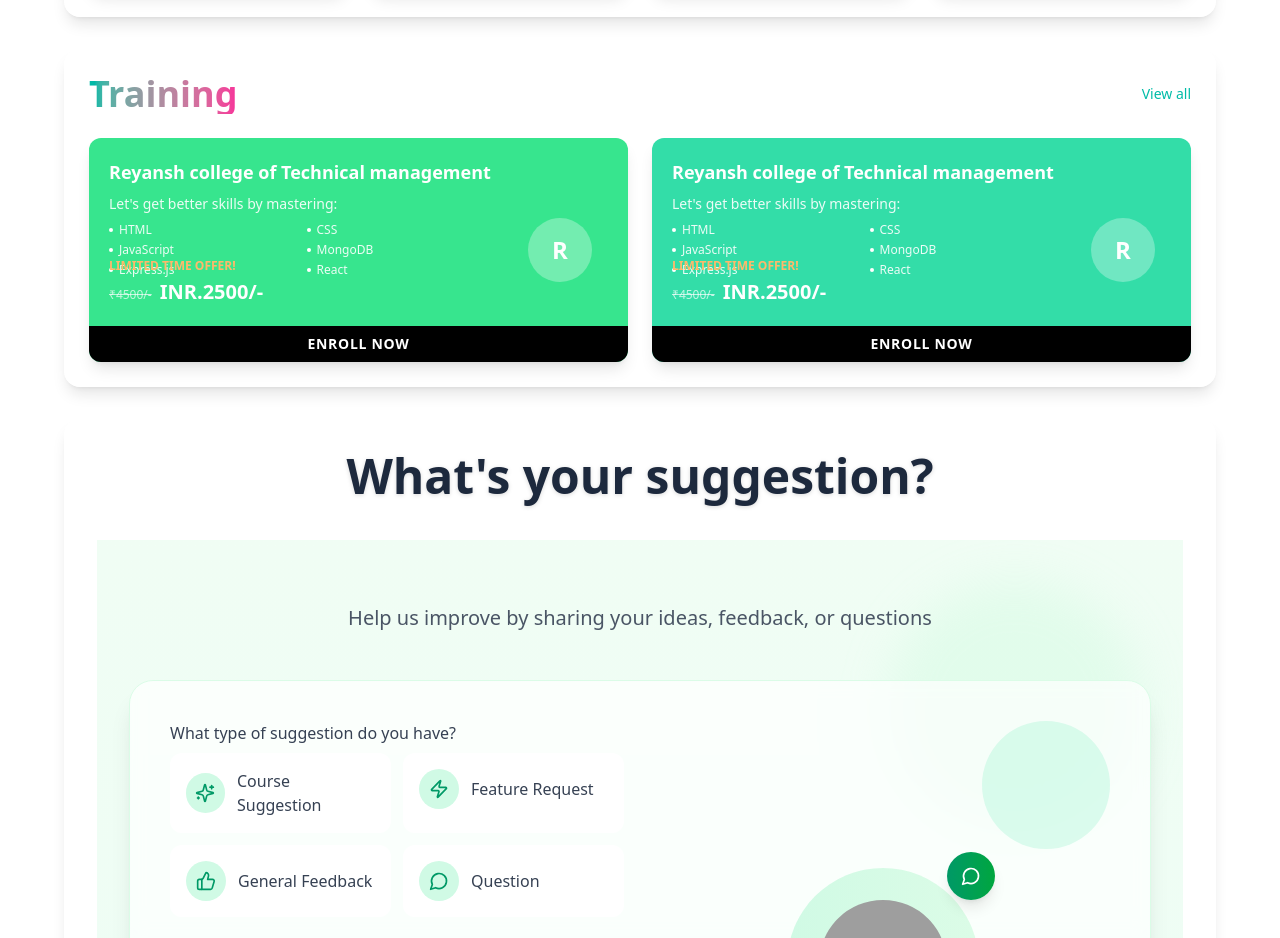
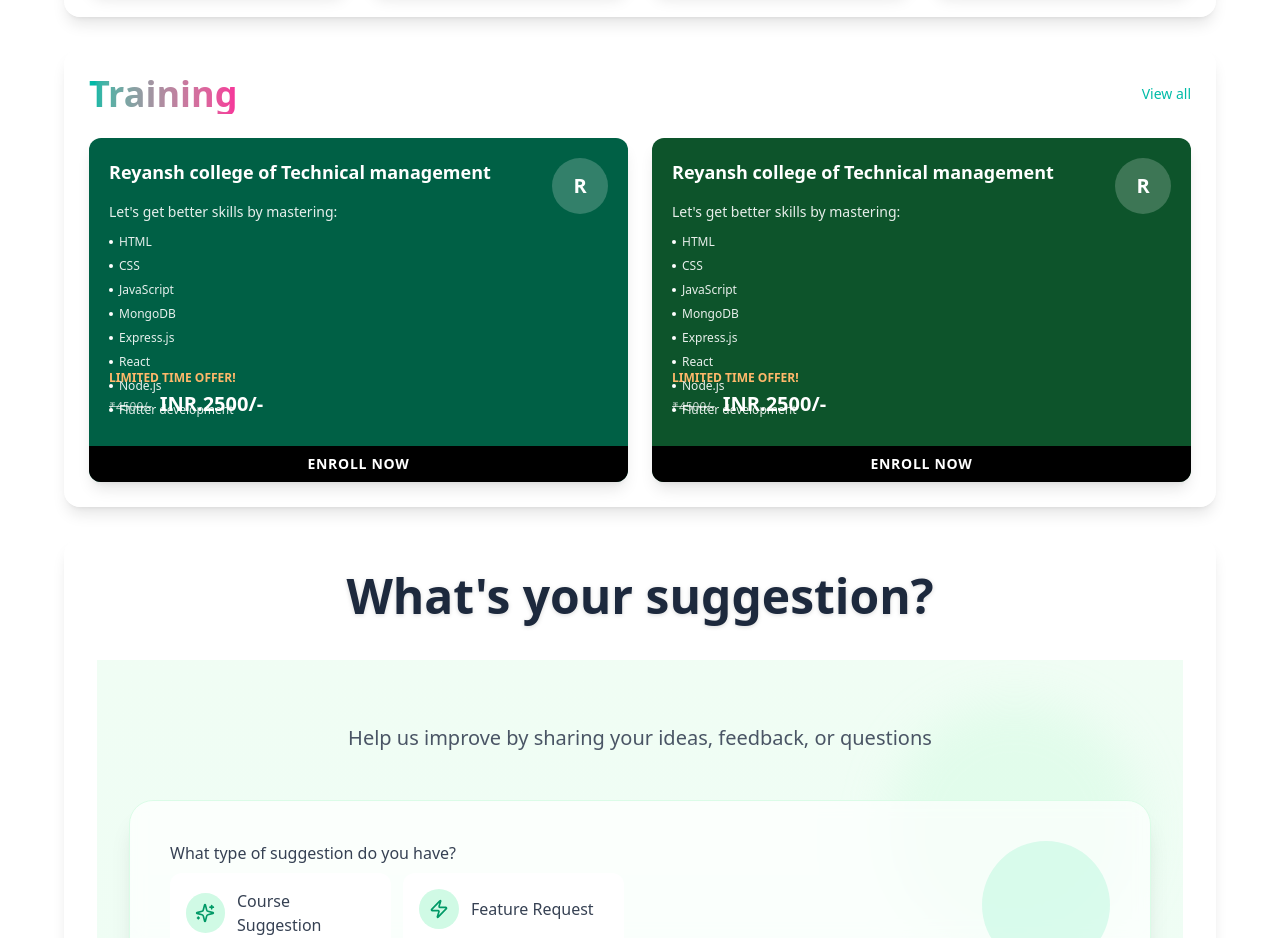
Before and after one commit to mismyst/nextsync, a Next.js app: page / in a window 1280 px wide. Shown: the part 1580-2518 px from the top of the page. Built offline with nearby package versions, Linux system fonts and the light colour scheme; grey boxes are pictures that could not be loaded.

Commit message:
Update page.tsx

```diff
--- a/app/page.tsx
+++ b/app/page.tsx
@@ -28,21 +28,21 @@ interface Training {
   bgColor: string;
 }
 
-// Define training data with pale green colors
+// Define training data with darker green colors
 const trainingsData: Training[] = [
   {
     title: "Reyansh college of Technical management",
     skills: ["HTML", "CSS", "JavaScript", "MongoDB", "Express.js", "React", "Node.js", "Flutter development"],
     originalPrice: 4500,
     discountedPrice: 2500,
-    bgColor: "bg-green-400/80",
+    bgColor: "bg-emerald-800",
   },
   {
     title: "Reyansh college of Technical management",
     skills: ["HTML", "CSS", "JavaScript", "MongoDB", "Express.js", "React", "Node.js", "Flutter development"],
     originalPrice: 4500,
     discountedPrice: 2500,
-    bgColor: "bg-emerald-400/80",
+    bgColor: "bg-green-900",
   }
 ];
 
@@ -209,7 +209,7 @@ const Page = function Page() {
             </div>
           </div>
 
-          {/* Training cards section - more elongated with pale green colors */}
+          {/* Training cards section - vertically elongated with dark green theme */}
           <div className="my-4 sm:my-6 md:my-8">
             <div className="mx-3 sm:mx-6 md:mx-12 lg:mx-16 p-4 sm:p-6 rounded-2xl bg-white/30 backdrop-blur-md shadow-lg border border-white/30">
               <div className="flex justify-between items-center mb-6">
@@ -219,17 +219,23 @@ const Page = function Page() {
 
               <div className="grid md:grid-cols-2 gap-6">
                 {trainingsData.map((training, index) => (
-                  <div key={index} className="relative rounded-xl overflow-hidden shadow-lg h-56">
-                    <div className={`${training.bgColor} p-5 h-full`}>
-                      <div className="flex flex-col md:flex-row h-full">
-                        {/* Left content */}
-                        <div className="flex-1 pr-0 md:pr-4">
-                          <h3 className="text-lg font-bold text-white mb-2">{training.title}</h3>
+                  <div key={index} className="relative rounded-xl overflow-hidden shadow-lg">
+                    <div className={`${training.bgColor} p-5 pb-16 min-h-80`}>
+                      {/* Circular element positioned at top right */}
+                      <div className="absolute top-5 right-5">
+                        <div className="w-14 h-14 rounded-full bg-white/20 flex items-center justify-center">
+                          <span className="text-white text-xl font-bold">R</span>
+                        </div>
+                      </div>
 
-                          <div className="text-white/90 text-sm">
+                      {/* Content with more vertical spacing */}
+                      <div className="pr-20">
+                        <h3 className="text-lg font-bold text-white mb-4">{training.title}</h3>
+
+                        <div className="text-white/90 text-sm space-y-3 mt-4">
                           <p>Let&apos;s get better skills by mastering:</p>
-                            <ul className="grid grid-cols-1 md:grid-cols-2 gap-x-2 gap-y-1 mt-2">
-                              {training.skills.slice(0, 6).map((skill, skillIndex) => (
+                          <ul className="space-y-2 mt-3">
+                            {training.skills.map((skill, skillIndex) => (
                               <li key={skillIndex} className="flex items-center text-xs">
                                 <span className="w-1 h-1 bg-white rounded-full mr-1.5"></span>
                                 {skill}
@@ -237,24 +243,14 @@ const Page = function Page() {
                             ))}
                           </ul>
                         </div>
+                      </div>
 
                       {/* Price section */}
-                          <div className="mt-auto absolute bottom-14 left-5">
+                      <div className="absolute bottom-16 left-5">
                         <p className="text-xs font-bold text-orange-300 mb-1">LIMITED TIME OFFER!</p>
                         <div className="flex items-baseline">
                           <span className="line-through text-xs text-white/70 mr-2">₹{training.originalPrice}/-</span>
                           <span className="text-xl font-bold text-white">INR.{training.discountedPrice}/-</span>
-                            </div>
-                          </div>
-                        </div>
-
-                        {/* Right circular element */}
-                        <div className="absolute top-4 right-4 md:static md:flex md:items-center md:justify-center md:w-24">
-                          <div className="relative">
-                            <div className="w-16 h-16 rounded-full bg-white/30 flex items-center justify-center">
-                              <span className="text-white text-2xl font-bold">R</span>
-                            </div>
-                          </div>
                         </div>
                       </div>
 
```
Lines whose indentation alone changed are shown as unchanged.
